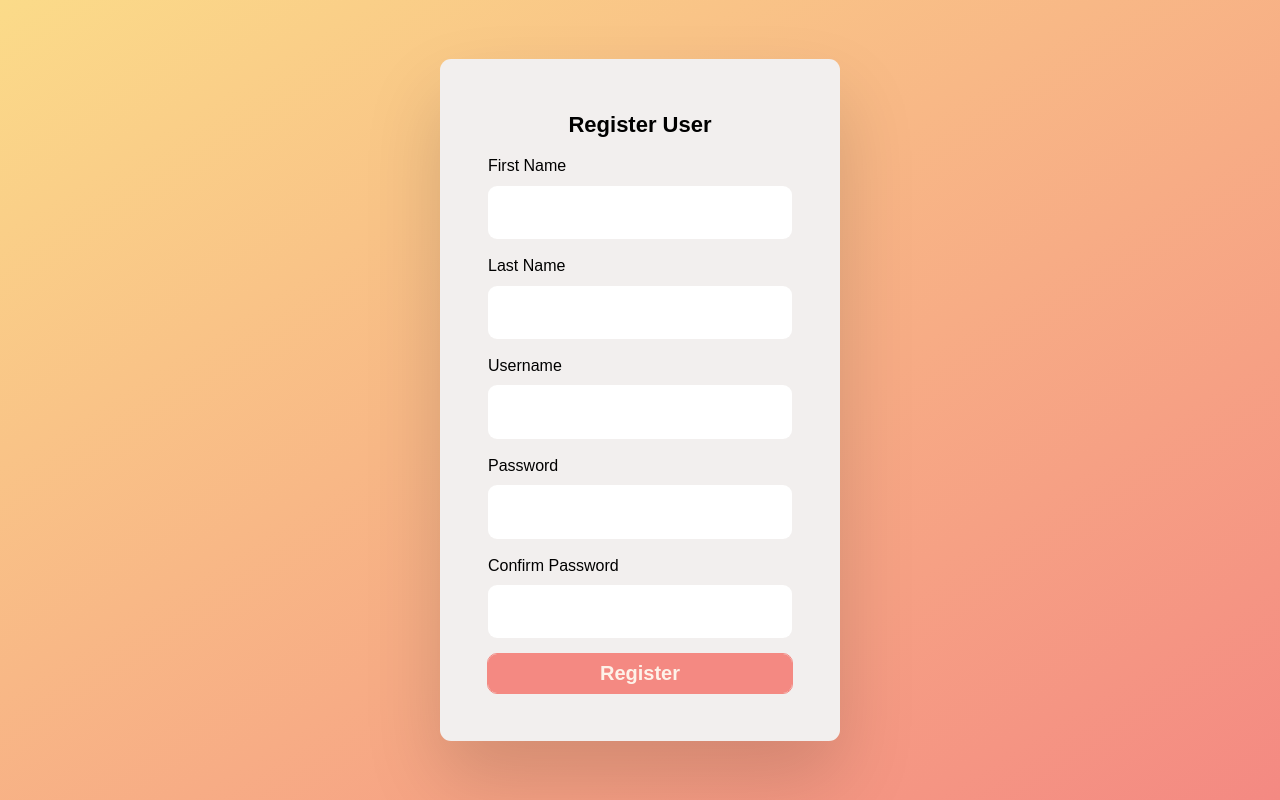
After one commit to jaditya1/poc-assesment, a Django app: template templates/signup.html in a window 1280 px wide. The commit adds this page. Run offline with Django 3.2, Linux system fonts and the light colour scheme; the template is opened without the code that fills it, so the values that code supplies are empty.

Commit message:
feat: sign up page design and api integration

```diff
--- a/newproject/settings.py
+++ b/newproject/settings.py
@@ -40,6 +40,7 @@ INSTALLED_APPS = [
     "django.contrib.staticfiles",
     "rest_framework",
     "rest_framework.authtoken",
+    "django_admin_logs",
     "userprofile",
 ]
 
--- a/templates/login.html
+++ b/templates/login.html
@@ -20,6 +20,10 @@
         <div>
           <label for="password">Password </label>
           <input id="password" type="password" name="password" required />
+        </div>
+
+        <div>
+          <h5>don't have account?&nbsp<a href='/signup'>click here</a></h5>
         </div>
 
         <button class="btn btn--form" type="button" value="Log in" id="login_btn">
--- /dev/null
+++ b/templates/signup.html
@@ -0,0 +1,100 @@
+<!DOCTYPE html>
+{% load static %}
+<html lang="en">
+  <head>
+    <meta charset="UTF-8" />
+    <meta http-equiv="X-UA-Compatible" content="IE=edge" />
+    <meta name="viewport" content="width=device-width, initial-scale=1.0" />
+    <link rel="stylesheet" href="{% static 'css/login.css' %}" />
+    <title>POC</title>
+  </head>
+  <body>
+    <div class="container">
+      <h2 class="login-title">Register User</h2>
+      <form class="login-form">
+        <div>
+          <label for="first_name">First Name</label>
+          <input id="first_name" type="text" name="first_name" required />
+        </div>
+
+        <div>
+          <label for="last_name">Last Name</label>
+          <input id="last_name" type="text" name="last_name" required />
+        </div>
+
+        <div>
+          <label for="username">Username </label>
+          <input id="username" type="text" name="username" required />
+        </div>
+
+        <div>
+          <label for="password">Password </label>
+          <input id="password" type="password" name="password" required />
+        </div>
+
+        <div>
+          <label for="confirm_password">Confirm Password</label>
+          <input
+            id="confirm_password"
+            type="password"
+            name="confirm_password"
+            required
+          />
+        </div>
+
+        <button
+          class="btn btn--form"
+          type="button"
+          value="Log in"
+          id="login_btn"
+        >
+          Register
+        </button>
+      </form>
+    </div>
+  </body>
+
+  <!-- login api integration -->
+  <script src="{% static 'js/env.js' %}"></script>
+  <script src="https://ajax.googleapis.com/ajax/libs/jquery/3.6.3/jquery.min.js"></script>
+
+  <script type="text/javascript">
+     $("#login_btn").click(function(){
+
+    var req_data = {
+     first_name: $("#first_name").val(),
+     last_name: $("#last_name").val(),
+     username : $("#username").val(),
+     password : $("#password").val(),
+     confirm_password: $("#confirm_password").val(),
+    }
+    if (Object.values(req_data).every(val => val !== ""))
+    {
+        if (req_data.password === req_data.confirm_password)
+        {
+            $.ajax({
+                type: 'POST',
+                dataType:"json",
+                data : JSON.stringify(req_data),
+                url: base_url.base+'register',
+                success: function (data, status, xhr) {
+                  window.location.replace("/");
+                },
+
+                error: function(request, status, error) {
+                        alert('This username is already registered');
+                    }
+              });
+        }
+        else {
+            alert("password and confirm_password should be the same")
+        }
+    }
+    else
+    {
+      alert("Please enter username and password both!!")
+    }
+
+    });
+  </script>
+</html>
--- a/userprofile/apis/auth_api.py
+++ b/userprofile/apis/auth_api.py
@@ -10,6 +10,8 @@ from ninja.errors import ValidationError
 from django.contrib.auth.hashers import make_password, check_password
 from django.contrib.auth.models import User
 from .auth_backend import token_auth
+from userprofile.models import UserActivity
+
 
 from ninja import Router
 
@@ -76,11 +78,14 @@ def login_token(request, payload: LoginRequest):
     token, is_created = Token.objects.get_or_create(user=user)
 
     setattr(user, "token", token.key)
+    UserActivity.objects.create(user=user, activity=UserActivity.ActivityStatus.LOGGED_IN)
     return user
 
 
 @router.get("/logout", response={200: LogoutResponse}, auth=token_auth())
 def user_logout(request):
+    user = request.user
     request.user.auth_token.delete()
     logout(request)
+    UserActivity.objects.create(user=user, activity=UserActivity.ActivityStatus.LOGGED_OUT)
     return LogoutResponse(message="Logged out")
--- a/userprofile/urls.py
+++ b/userprofile/urls.py
@@ -7,4 +7,6 @@ urlpatterns = [
     path("dashboard", views.dashboard, name="dashboard"),
     path("profile", views.profile, name="profile"),
     path("map", views.map, name="map"),
+    path("signup", views.signup, name="signup"),
+
 ]
--- a/userprofile/views.py
+++ b/userprofile/views.py
@@ -17,3 +17,7 @@ def profile(request):
 
 def map(request):
     return render(request, "map.html")
+
+
+def signup(request):
+    return render(request, "signup.html")
```
Also changed, not shown: userprofile/admin.py (+38 -1 lines), userprofile/models.py (+21 -0 lines), db.sqlite3, userprofile/migrations/0002_useractivity.py (added).
